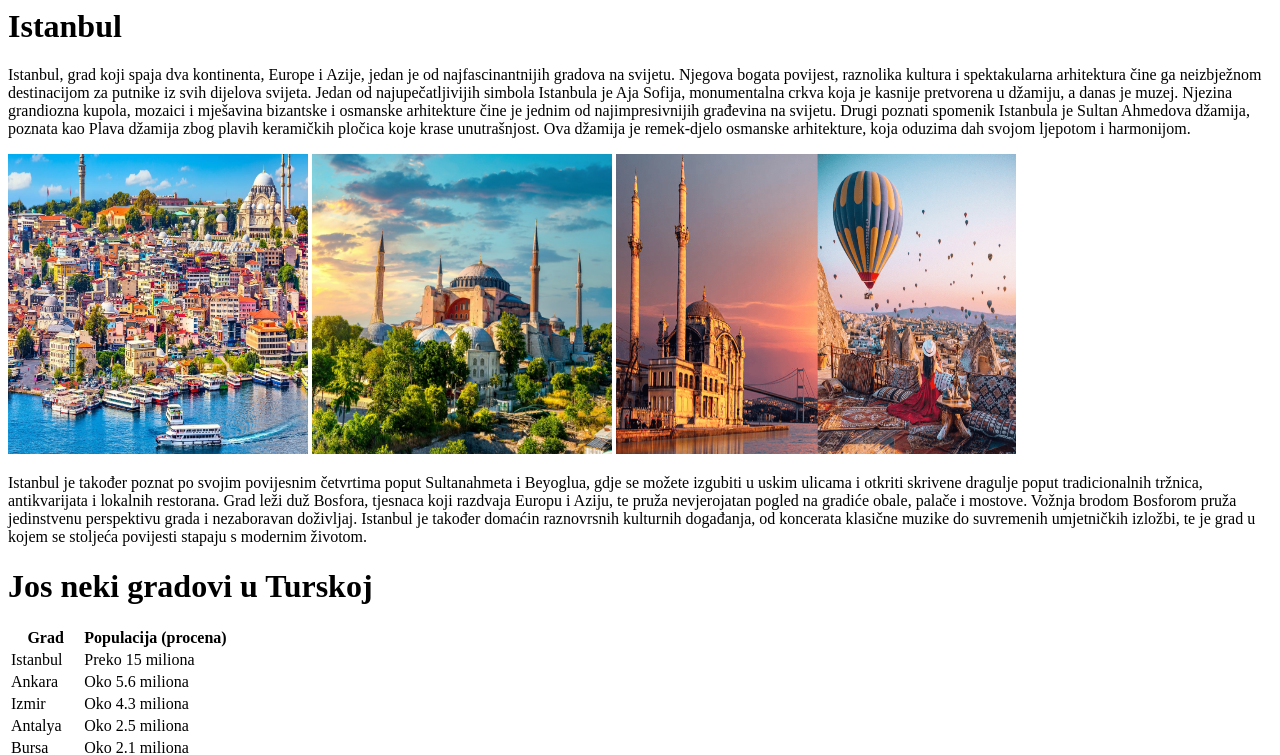
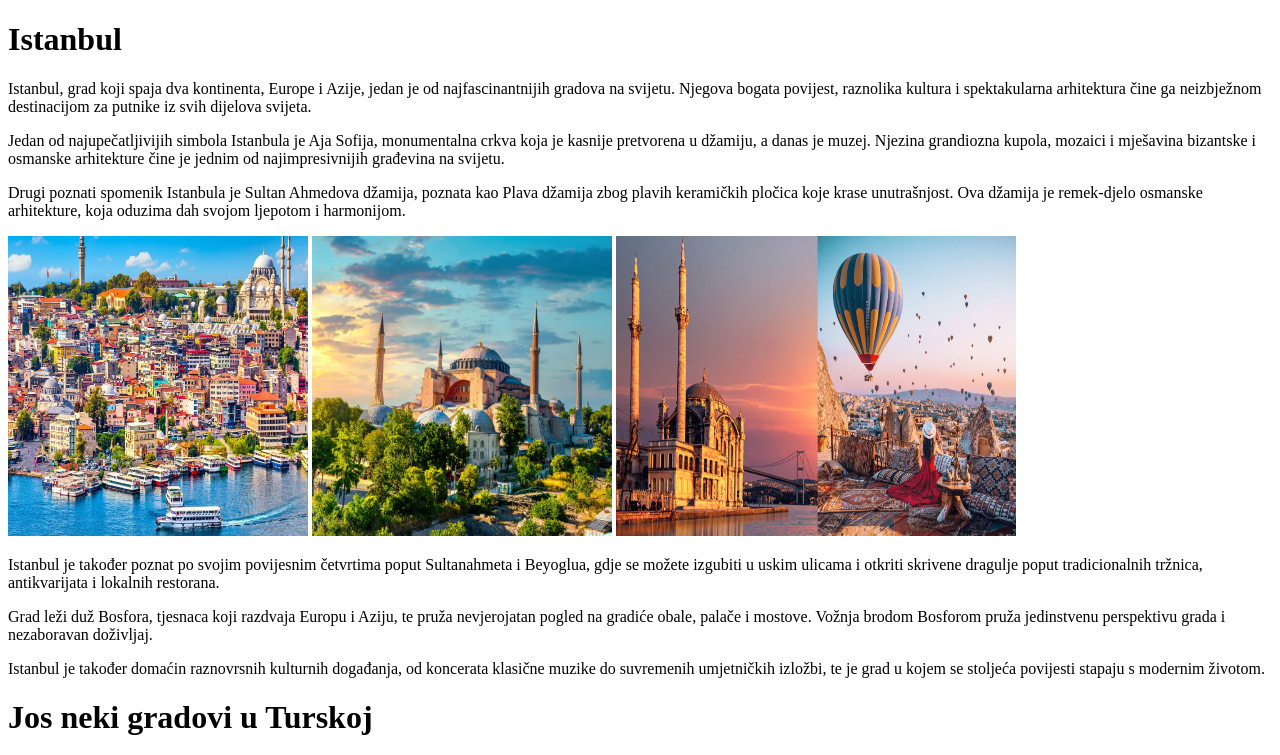
Before and after one commit to Vojkez/html-projekat, a plain HTML site: page Stranice/Istanbul.html in a window 1280 px wide. Shown: the top 755 px of the page. Drawn offline with Linux system fonts and the light colour scheme.

Commit message:
Update Istanbul.html
Added a <!DOCTYPE html> declaration at the beginning to specify HTML5.
Move the <title> tag inside the <head> tag.
Enclose navigation links within an unordered list (<ul>), which is standard for navigation elements.
Correct the <img> tag file name, assuming there are no intended duplicates or errors in file extensions.
Organize and format the code properly for clarity.

```diff
--- a/Stranice/Istanbul.html
+++ b/Stranice/Istanbul.html
@@ -1,25 +1,24 @@
-<html>
+<!DOCTYPE html>
+<html lang="en">
+<head>
+    <meta charset="UTF-8">
     <title>Istanbul</title>
+</head>
+<body>
     <h1>Istanbul</h1>
-    <body>
-        <p>Istanbul, grad koji spaja dva kontinenta, Europe i Azije, jedan je od najfascinantnijih gradova na svijetu. Njegova bogata povijest, raznolika kultura i spektakularna arhitektura čine ga neizbježnom destinacijom za putnike iz svih dijelova svijeta.
-
-            Jedan od najupečatljivijih simbola Istanbula je Aja Sofija, monumentalna crkva koja je kasnije pretvorena u džamiju, a danas je muzej. Njezina grandiozna kupola, mozaici i mješavina bizantske i osmanske arhitekture čine je jednim od najimpresivnijih građevina na svijetu.
-
-            Drugi poznati spomenik Istanbula je Sultan Ahmedova džamija, poznata kao Plava džamija zbog plavih keramičkih pločica koje krase unutrašnjost. Ova džamija je remek-djelo osmanske arhitekture, koja oduzima dah svojom ljepotom i harmonijom.</p>
+    <p>Istanbul, grad koji spaja dva kontinenta, Europe i Azije, jedan je od najfascinantnijih gradova na svijetu. Njegova bogata povijest, raznolika kultura i spektakularna arhitektura čine ga neizbježnom destinacijom za putnike iz svih dijelova svijeta.</p>
+    <p>Jedan od najupečatljivijih simbola Istanbula je Aja Sofija, monumentalna crkva koja je kasnije pretvorena u džamiju, a danas je muzej. Njezina grandiozna kupola, mozaici i mješavina bizantske i osmanske arhitekture čine je jednim od najimpresivnijih građevina na svijetu.</p>
+    <p>Drugi poznati spomenik Istanbula je Sultan Ahmedova džamija, poznata kao Plava džamija zbog plavih keramičkih pločica koje krase unutrašnjost. Ova džamija je remek-djelo osmanske arhitekture, koja oduzima dah svojom ljepotom i harmonijom.</p>
 
     <img src="/Slike/istambul2.jpg" width="300" height="300">
     <img src="/Slike/Istanbul1.jpg" width="300" height="300">
     <img src="/Slike/ajasofija.png" width="400" height="300">
 
-            <p>Istanbul je također poznat po svojim povijesnim četvrtima poput Sultanahmeta i Beyoglua, gdje se možete izgubiti u uskim ulicama i otkriti skrivene dragulje poput tradicionalnih tržnica, antikvarijata i lokalnih restorana.
+    <p>Istanbul je također poznat po svojim povijesnim četvrtima poput Sultanahmeta i Beyoglua, gdje se možete izgubiti u uskim ulicama i otkriti skrivene dragulje poput tradicionalnih tržnica, antikvarijata i lokalnih restorana.</p>
+    <p>Grad leži duž Bosfora, tjesnaca koji razdvaja Europu i Aziju, te pruža nevjerojatan pogled na gradiće obale, palače i mostove. Vožnja brodom Bosforom pruža jedinstvenu perspektivu grada i nezaboravan doživljaj.</p>
+    <p>Istanbul je također domaćin raznovrsnih kulturnih događanja, od koncerata klasične muzike do suvremenih umjetničkih izložbi, te je grad u kojem se stoljeća povijesti stapaju s modernim životom.</p>
 
-                Grad leži duž Bosfora, tjesnaca koji razdvaja Europu i Aziju, te pruža nevjerojatan pogled na gradiće obale, palače i mostove. Vožnja brodom Bosforom pruža jedinstvenu perspektivu grada i nezaboravan doživljaj.
-
-                Istanbul je također domaćin raznovrsnih kulturnih događanja, od koncerata klasične muzike do suvremenih umjetničkih izložbi, te je grad u kojem se stoljeća povijesti stapaju s modernim životom.</p>
-            <h1> Jos neki gradovi u Turskoj</h1>
-
-
+    <h1>Jos neki gradovi u Turskoj</h1>
     <table>
         <tr>
             <th>Grad</th>
@@ -87,59 +86,11 @@
         </tr>
     </table>
 
+    <ul>
         <li><a href="../index.html">Moskva</a></li>
         <li><a href="Pariz.html">Pariz</a></li>
         <li><a href="Saint Peterburg.html">Saint Peterburg</a></li>
         <li><a href="Galerija.html">Galerija</a></li>
-
-
-
-
-
-
-
-
-
-
-
-
-
-
-
-
-
-
-
-
-
-
-
-
-
-
-
-
-
-
+    </ul>
 </body>
-
-
-
-
-
-
-
-
-
-
-
-
-
-
-
-
-
-
-
-
 </html>
```
Lines whose indentation alone changed are shown as unchanged.
